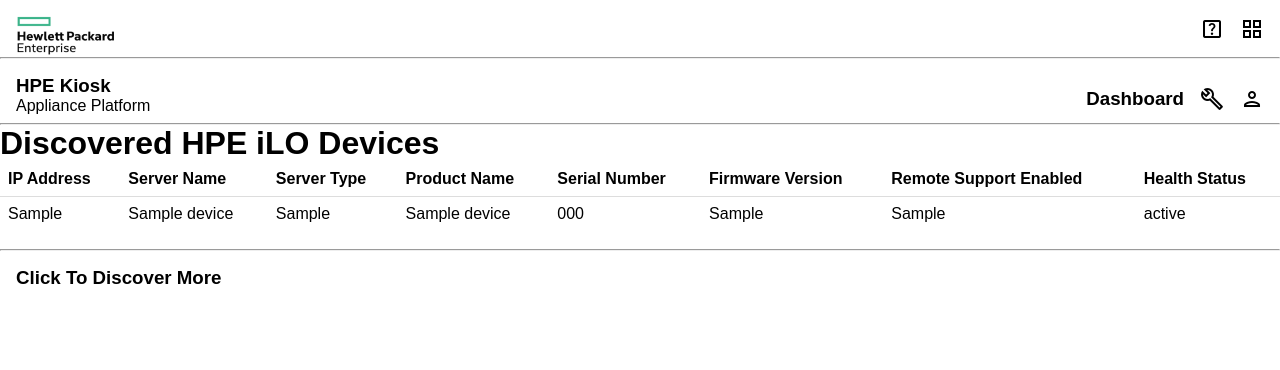
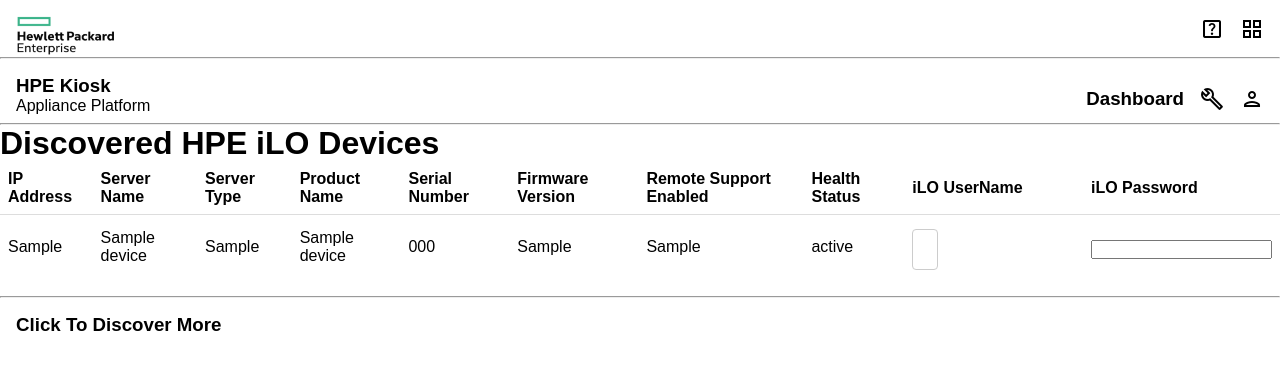
Before and after one commit to patelnikhilkumar/cidiscovery, a Flask app: page /results in a window 1280 px wide. Shown: the top 370 px of the page. Run offline with Flask 3, Linux system fonts and the light colour scheme; tables that the repository leaves empty hold one stand-in row (values such as "Sample post"); some web fonts are replaced.

Commit message:
Twentysecond Commit

```diff
--- a/discover_ilo/app.py
+++ b/discover_ilo/app.py
@@ -101,33 +101,7 @@ def register():
     return jsonify({"sessionID": session_id})
 
 if __name__ == '__main__':
-    app.run(debug=True, host='0.0.0.0')
-    #app.run(debug=True)
-
-
-# Create Network and Network Sets
-# Network Sets:
-#     Inside that you will have multiple networks
-
-# Logical Interconnect Groups
+    # app.run(debug=True, host='0.0.0.0')
+    app.run(debug=True)
 
 # curl -XPOST -k https://10.56.73.2/rest/login-sessions -H 'X-Api-Version: 6000' -H 'Content-Type: application/json' -d '{"userName":"Administrator",  "password":"Admin@123", "loginMsgAck": "true"}'
-
-# OV_IP="10.56.73.2"
-# OV_URI=f"https://{OV_IP}/rest/login-sessions"
-
-# headers = {
-#     "X-Api-Version":"6000",
-#     "Content-Type": "application/json"
-# }
-# data = {
-#     "authLoginDomain":"Local",
-#     "password":"Admin@123",
-#     "userName":"Administrator",
-#     "loginMsgAck": "true"
-# }
-
-# response = requests.post(OV_URI, data=data, headers=headers , verify=False)
-# response.raise_for_status()
-# print(response.text)
-# return render_template('register.html',response=json.loads(response.text))
--- a/discover_ilo/db.py
+++ b/discover_ilo/db.py
@@ -53,6 +53,7 @@ def get_all_ilo_data():
     conn.close()
     return rows
 
+# Sample Output of the iLO XML
 # {
 #     'RIMP':
 #     {'HSI':
--- a/discover_ilo/templates/base.html
+++ b/discover_ilo/templates/base.html
@@ -15,7 +15,7 @@
                 </div>
                 <div class="card_footer_container">
                     <form action="/ilo"> <!--method="post"> -->
-                        <button class="button" type="submit" name="button">Start</button>
+                        <button class="button" type="submit">Start</button>
                     </form>
                 </div>
             </div>
@@ -31,7 +31,7 @@
                 </div>
                 <div class="card_footer_container">
                     <form action="/storage">
-                        <button class="button" type="submit" name="button">Start</button>
+                        <button class="button" type="submit">Start</button>
                     </form>
                 </div>
             </div>
@@ -47,7 +47,7 @@
                 </div>
                 <div class="card_footer_container">
                     <form action="/network">
-                        <button class="button" type="submit" name="button">Start</button>
+                        <button class="button" type="submit">Start</button>
                     </form>
                 </div>
             </div>
--- a/discover_ilo/templates/results.html
+++ b/discover_ilo/templates/results.html
@@ -17,6 +17,8 @@
             <th>Firmware Version</th>
             <th>Remote Support Enabled</th>
             <th>Health Status</th>
+            <th>iLO UserName</th>
+            <th>iLO Password</th>
         </tr>
         {% for ilo in ilo_data %}
         <tr>
@@ -28,6 +30,20 @@
             <td>{{ ilo[5] }}</td>
             <td>{{ ilo[6] }}</td>
             <td>{{ ilo[7] }}</td>
+            <td>
+                <div class="row">
+                    <div class="col-25">
+                        <input type="text" id="ilousername" name="ilousername" placeholder="Administrator" required>
+                    </div>
+                </div>
+            </td>
+            <td>
+                <div class="row">
+                    <div class="col-25">
+                        <input type="password" id="ilopasswd" name="ilopasswd" required>
+                    </div>
+                </div>
+            </td>
         </tr>
         {% endfor %}
     </table>
```
Also changed, not shown: discover_ilo/discovery.py (+0 -56 lines), discover_ilo/requirements.txt (added, +8 -0 lines), 1 other file.
